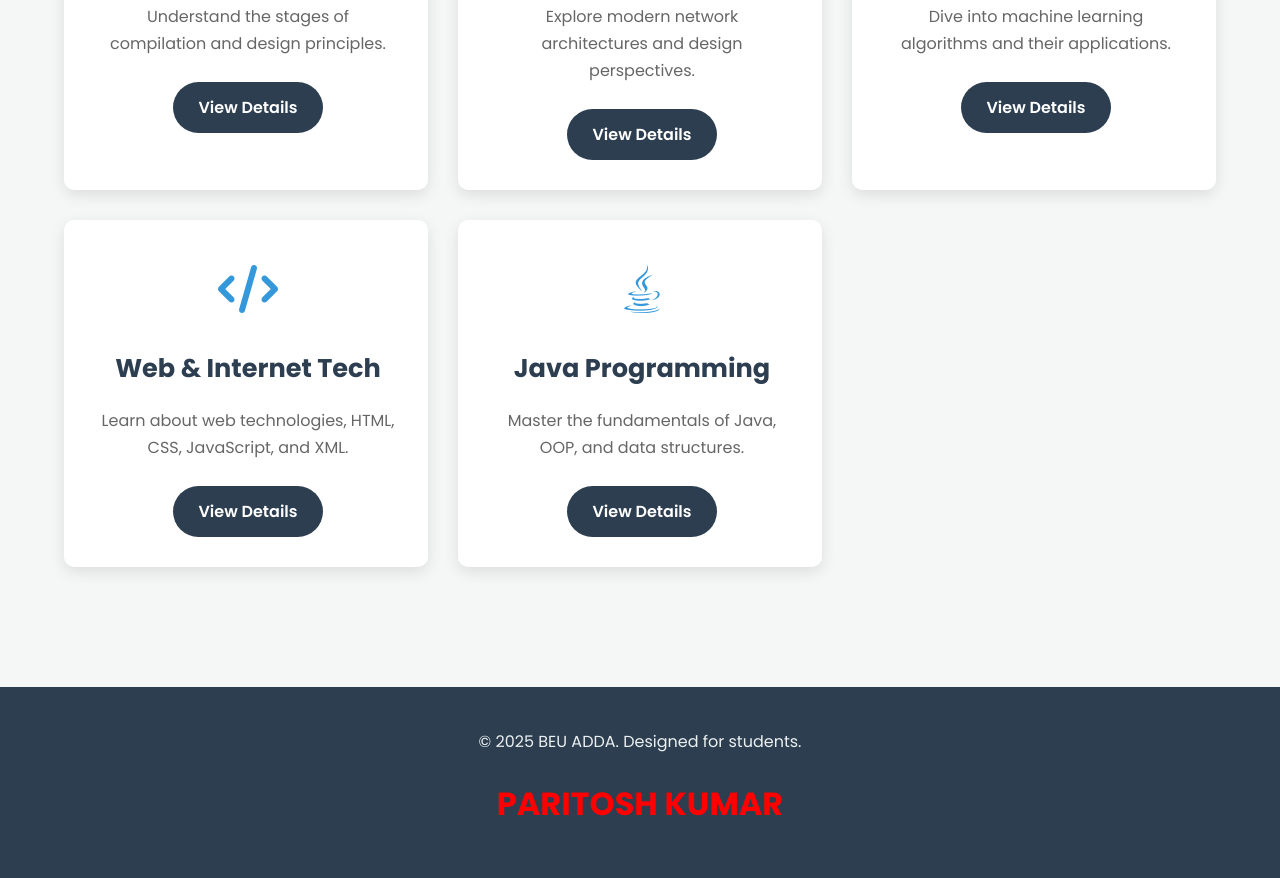
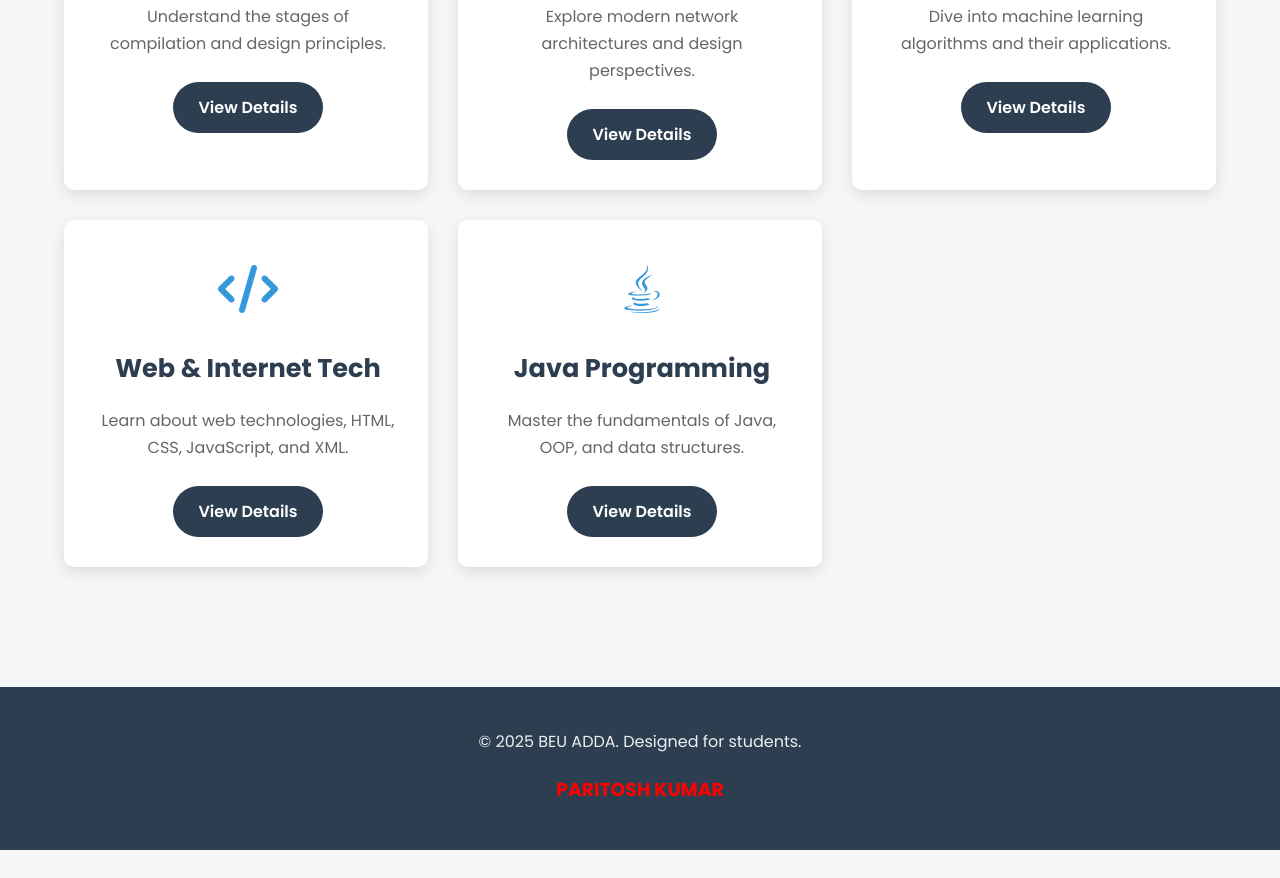
Before and after one commit to paritoshkumar196/Beu_Syllabus, a plain HTML site: page index.html in a window 1280 px wide. Shown: the part 1153-2031 px from the top of the page. After the commit the page ends 2003 px from the top, so only its background shows below. Drawn offline with Linux system fonts and the light colour scheme.

Commit message:
Change header from h1 to h3 for consistency

```diff
--- a/index.html
+++ b/index.html
@@ -80,7 +80,7 @@
     <footer id="contact">
         <div class="container">
             <p>&copy; 2025 BEU ADDA. Designed for students.</p>
-            <h1  style="color:red">PARITOSH KUMAR</h1>
+            <h3  style="color:red">PARITOSH KUMAR</h3>
         </div>
     </footer>
 
```
